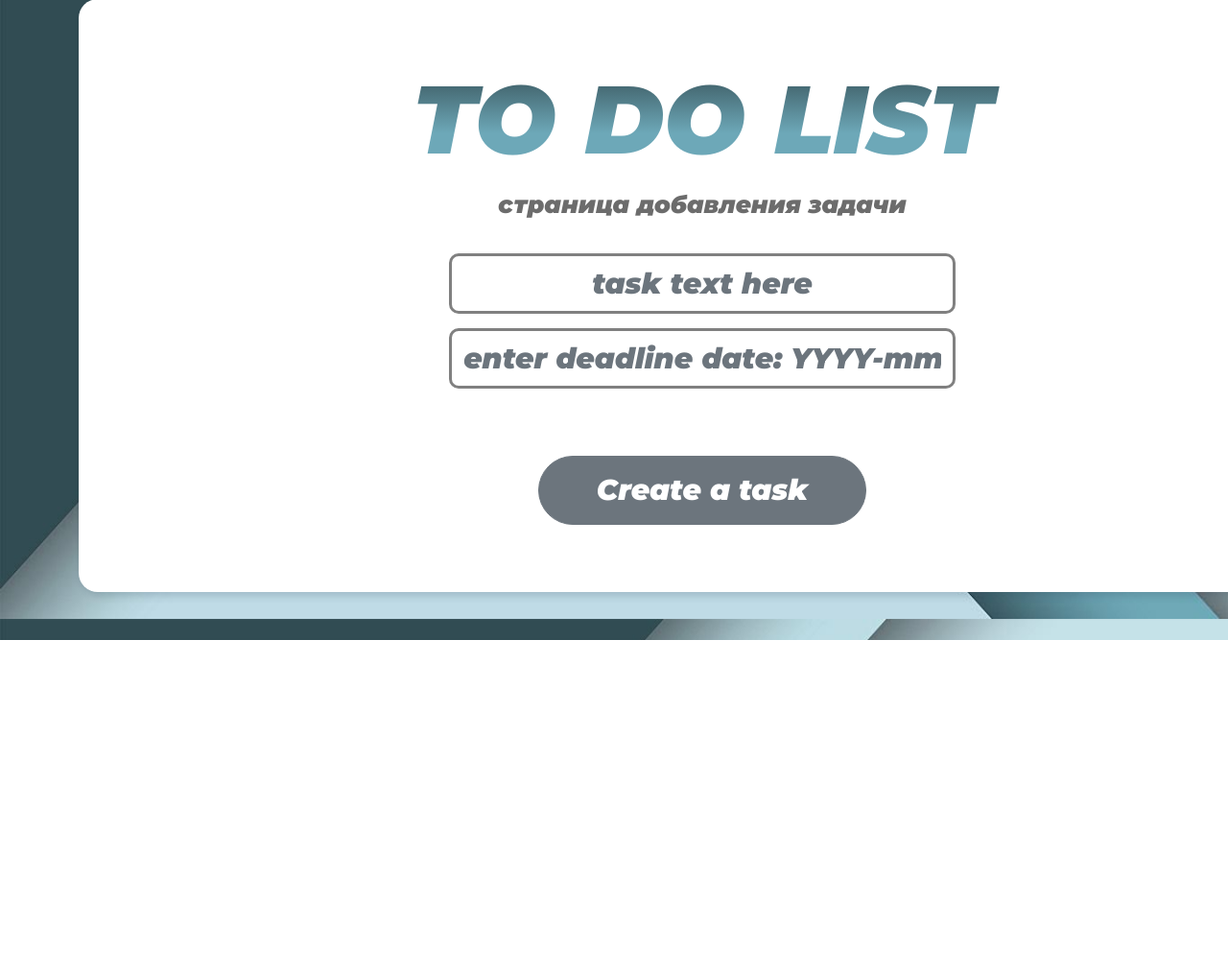
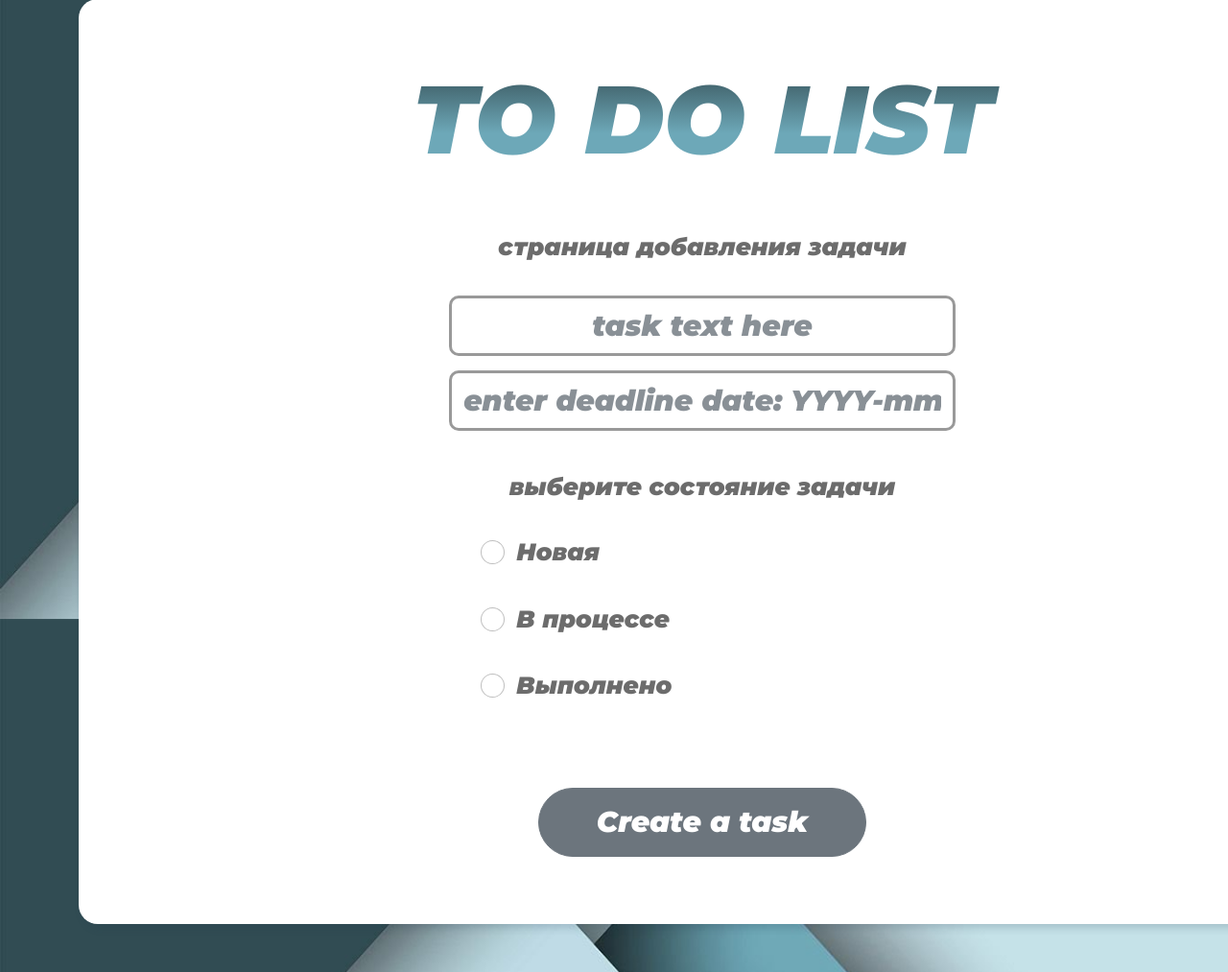
Before and after one commit to asmossunov/53_Homework_Anton_Mosunov, a Django app: page /add_task/ in a window 1280 px wide; the page is wider, and only the part inside the window is pictured. Shown: the part 155-1168 px from the top of that part at 96% size. Before the commit the page ends 822 px from the top of that part, so only its background shows below. Run offline with Django 3.2, Linux system fonts and the light colour scheme.

Commit message:
Конфигурация параметров выбора.
Добавлен файл choice_config.py для хранения параметров выбора состояния задачи
Реформатирован шаблон принимающий в качестве контекста переменную с параметрами конфигуации
Попутно отредактирован файл task.py из представлений.

```diff
--- a/to_do_list/static/styles/main.css
+++ b/to_do_list/static/styles/main.css
@@ -31,7 +31,7 @@
 }
 
 .about-game{
-    margin-top: -20px;
+    margin-top: 40px;
     font-size: 25px;
     color: #6c6c6c;
     text-shadow: 2px 2px 1px white;
@@ -50,6 +50,7 @@
     margin-top: 15px;
     font-size: 30px;
     border-radius: 10px;
+    opacity: 0.8
 }
 
 .btn{
@@ -84,10 +85,14 @@
     padding-top: 20px;
 }
 
-.img{
-    padding-left: 20px;
-}
-
 .info-block{
     padding-left: 30px;
 }
+
+
+.form-check, form-check-input{
+    padding: 15px;
+    font-size: 25px;
+    color: #6c6c6c;
+    text-shadow: 2px 2px 1px white;
+}
--- /dev/null
+++ b/to_do_list/to_do/choice_config.py
@@ -0,0 +1,4 @@
+CHOICES = [('new', 'Новая'),
+           ('in process', 'В процессе'),
+           ('done', 'Выполнено')
+]
--- a/to_do_list/to_do/templates/add_task.html
+++ b/to_do_list/to_do/templates/add_task.html
@@ -36,6 +36,40 @@
                     </div>
                 </div>
 
+               <div class="row text justify-content-center">
+                    <div class="col-4 text-center pt-10">
+                        <p class="about-game">выберите состояние задачи</p>
+                    </div>
+               </div>
+               {% for choice in CHOICES %}
+                   <div class="row text justify-content-center">
+                       <div class="col-4">
+                           <div class="form-check">
+                              <input class="form-check-input" type="radio" name="state" value={{choice.0}} id="Новая">
+                              <label class="form-check-label" for="Новая">{{choice.1}}</label>
+                           </div>
+                       </div>
+                   </div>
+               {% endfor %}
+<!--               <div class="row text justify-content-center">-->
+<!--                   <div class="col-4">-->
+<!--                       <div class="form-check">-->
+<!--                          <input class="form-check-input" type="radio" name="state" value="in process" id="В процессе">-->
+<!--                          <label class="form-check-label" for="В процессе">В процессе</label>-->
+<!--                       </div>-->
+<!--                   </div>-->
+<!--               </div>-->
+
+<!--               <div class="row text justify-content-center">-->
+<!--                   <div class="col-4">-->
+<!--                       <div class="form-check">-->
+<!--                          <input class="form-check-input" type="radio" name="state" value="done" id="Выполнено">-->
+<!--                          <label class="form-check-label" for="Выполнено">Выполнено</label>-->
+<!--                       </div>-->
+<!--                   </div>-->
+<!--               </div>-->
+
+
                 <div class="row justify-content-center">
                     <div class="col-10 text-center">
                         <button type="submit" class="btn btn-secondary btn-block">Create a task</button>
--- a/to_do_list/to_do/views/tasks.py
+++ b/to_do_list/to_do/views/tasks.py
@@ -1,6 +1,8 @@
 from django.shortcuts import render
 
 from to_do.models import Task
+
+from to_do.choice_config import CHOICES
 
 
 def index_view(request):
@@ -15,13 +17,18 @@ def index_view(request):
 
 
 def add_task_view(request):
-    return render(request, 'add_task.html')
+    context = {
+        'CHOICES': CHOICES
+    }
+    return render(request, 'add_task.html', context)
 
 
 def added_task_prepare(request):
+    print(request.POST)
     task = Task.objects.create(
         task_text=request.POST.get("task_text"),
-        deadline=request.POST.get("deadline")
+        deadline=request.POST.get("deadline"),
+        state=request.POST.get("state")
     )
     tasks = Task.objects.all()
     context = {
```
